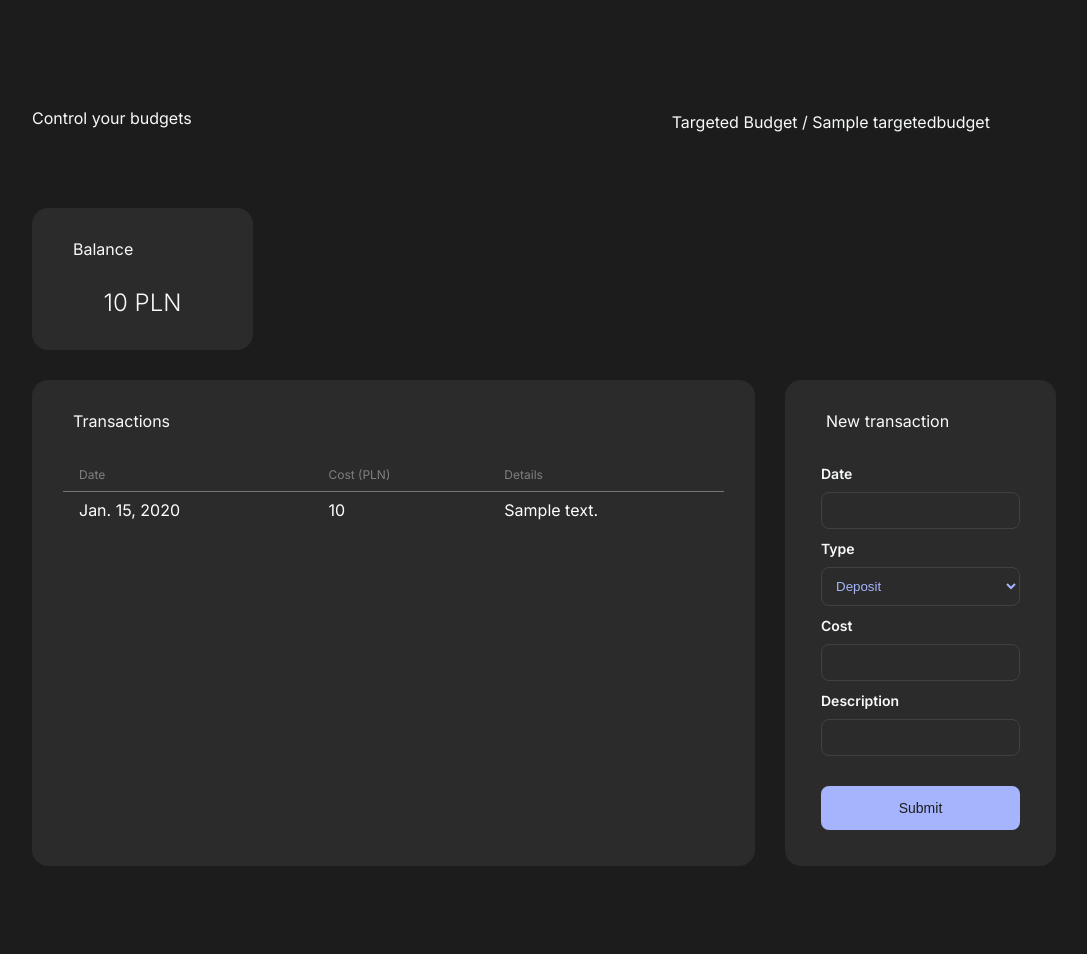
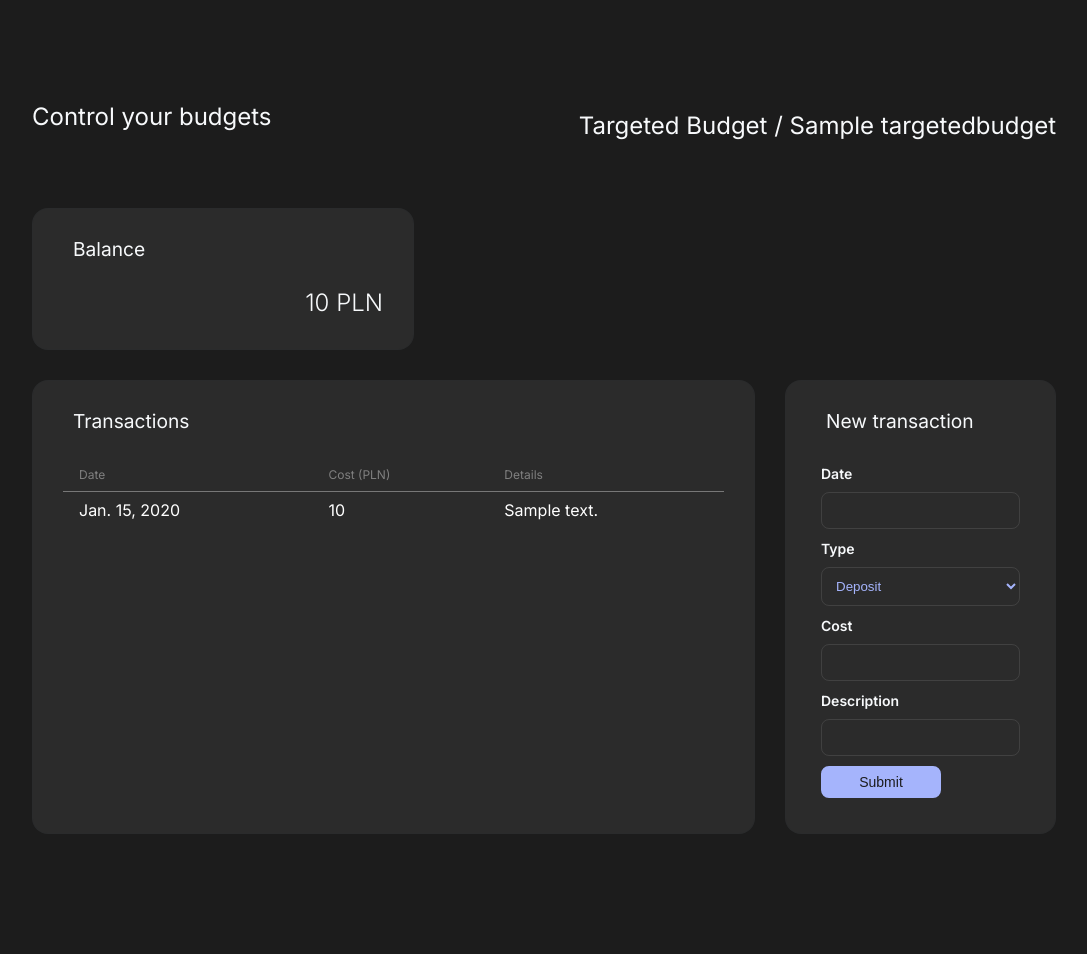
Before and after one commit to pbielenia/Ctrl-Budgets, a Django app: page /investments/targeted-budget/1/ in a window 1280 px wide. Shown: the whole page, without its empty margins (96-1183 px from the left). After the commit the page ends 834 px from the top, so only its background shows below. Run offline with Django 5.2, Linux system fonts and the light colour scheme; tables that the repository leaves empty hold one stand-in row (values such as "Sample post").

Commit message:
Add vault value label and update button

```diff
--- a/ctrl_budgets/investments/admin.py
+++ b/ctrl_budgets/investments/admin.py
@@ -12,5 +12,6 @@ admin.site.register(CurrencyRating)
 admin.site.register(AssetRating)
 admin.site.register(Transaction)
 admin.site.register(TargetedBudget)
+admin.site.register(TargetedBudgetsVaultValue)
 admin.site.register(TargetedTransaction)
 admin.site.register(PeriodicTargetedTransaction)
--- a/ctrl_budgets/investments/forms.py
+++ b/ctrl_budgets/investments/forms.py
@@ -4,6 +4,14 @@ from .models import TargetedTransaction
 
 class CreatePortfolioForm(forms.Form):
     name = forms.CharField(label="Name", max_length=80)
+
+
+class ChangeTargetedBudgetsVaultValueForm(forms.Form):
+    value = forms.IntegerField(min_value=5, step_size=5)
+
+    def __init__(self, *args, **kwargs):
+        super().__init__(*args, **kwargs)
+        self.fields['value'].widget.attrs.update({'class': 'form-input'})
 
 
 class NewTargetedTransactionForm(forms.Form):
--- a/ctrl_budgets/investments/models.py
+++ b/ctrl_budgets/investments/models.py
@@ -1,5 +1,6 @@
 from django.db import models
 from django.core.validators import MinValueValidator, MaxValueValidator
+from django.utils.timezone import now
 
 
 class Portfolio(models.Model):
@@ -142,3 +143,11 @@ class PeriodicTargetedTransaction(models.Model):
     type = models.CharField(max_length=4, choices=TYPE_CHOICES, default=TYPE_BUY)
     start_date = models.DateField()
     interval = models.DurationField()
+
+
+class TargetedBudgetsVaultValue(models.Model):
+    value = models.IntegerField()
+    timestamp = models.DateTimeField(default=now)
+
+    class Meta:
+        ordering = ["-timestamp"]
--- a/ctrl_budgets/investments/templates/investments/targeted-budget.html
+++ b/ctrl_budgets/investments/templates/investments/targeted-budget.html
@@ -51,7 +51,7 @@
                 </div>
                 {% endfor %}
                 <div>
-                    <input class="button form-button" type="submit" value="Submit">
+                    <input class="button button-violet button-middle" type="submit" value="Submit">
                 </div>
             </form>
         </div>
--- a/ctrl_budgets/investments/views.py
+++ b/ctrl_budgets/investments/views.py
@@ -146,14 +146,37 @@ def make_targeted_budgets_data(targeted_budgets) -> list:
     return budgets_data
 
 
+def get_current_targeted_budgets_vault_value():
+    latest = TargetedBudgetsVaultValue.objects.order_by('-timestamp').first()
+    if latest is None:
+        return 0
+    else:
+        return latest.value
+
+
+def make_new_change_targeted_budgets_vault_value_form(request):
+    form = ChangeTargetedBudgetsVaultValueForm(request.POST)
+    return form if form.is_valid() else ChangeTargetedBudgetsVaultValueForm()
+
+
 def index(request):
     context = dict()
 
     portfolios = Portfolio.objects.order_by('name')
     context['portfolios'] = make_portfolios_data(portfolios)
 
+    change_targeted_budgets_vault_value_form = make_new_change_targeted_budgets_vault_value_form(request)
+
+    if change_targeted_budgets_vault_value_form.is_valid():
+        entry = TargetedBudgetsVaultValue()
+        entry.value = change_targeted_budgets_vault_value_form.cleaned_data['value']
+        entry.save()
+        return HttpResponseRedirect(reverse('investments:index'))
+
     targeted_budgets = TargetedBudget.objects.order_by('name')
     context['targeted_budgets'] = make_targeted_budgets_data(targeted_budgets)
+    context['targeted_budgets_vault_form'] = change_targeted_budgets_vault_value_form
+    context['targeted_budgets_vault_value'] = get_current_targeted_budgets_vault_value()
 
     return render(request, 'investments/index.html', context)
 
--- a/ctrl_budgets/static/ctrl_budgets/style.css
+++ b/ctrl_budgets/static/ctrl_budgets/style.css
@@ -33,8 +33,9 @@ a:active {
 
     display: flex;
     align-items: center;
-    gap: 30rem;
+
     padding: 10px;
+    justify-content: space-between;
 
     height: 100px;
 
@@ -50,9 +51,10 @@ a:active {
     font-weight: 400;
     color: rgb(247 249 251);
     font-family: Inter, sans-serif;
-    font-size: 1rem;
+    font-size: 1.5rem;
     line-height: 1.25rem;
     margin-bottom: .5rem;
+
 }
 
 .content {
@@ -110,11 +112,11 @@ a:active {
     font-weight: 400;
     color: rgb(247 249 251);
     font-family: Inter, sans-serif;
-    font-size: 1rem;
+    font-size: 1.2rem;
     line-height: 1.25rem;
     margin-bottom: .5rem;
 
-    /* outline: dashed 1px black; */
+    /* outline: dashed 1px violet; */
 }
 
 .grid-item-body {
@@ -122,10 +124,23 @@ a:active {
 
     display: flex;
     align-items: start;
-    justify-content: center;
-
+    justify-content: space-around;
+    gap: 20px;
     /* outline: dashed 1px green; */
 
+}
+
+.grid-item-body h3 {
+    font-weight: 300;
+    color: rgb(247 249 251);
+    font-family: Inter, sans-serif;
+    font-size: 1rem;
+    line-height: 1.25rem;
+    margin-bottom: .5rem;
+}
+
+.flex-direction-column {
+    flex-direction: column;
 }
 
 .label-balance {
@@ -134,19 +149,23 @@ a:active {
     font-weight: 300;
     font-family: Inter, sans-serif;
     color: rgb(247 249 251);
+
+    width: 20rem;
+    text-align: right;
 }
 
 .form-base {
     width: 100%;
     display: flex;
     flex-direction: column;
+    align-items: stretch;
 }
 
 .form-base div {
     display: flex;
     flex-direction: column;
     padding: 5px;
-
+    align-items: stretch;
     /* outline: dotted 1px blue; */
 }
 
@@ -193,6 +212,7 @@ a:active {
     border-width: 2px;
     border-style: solid;
 
+    /* outline: dotted 1px blue; */
 }
 
 .button:hover,
@@ -203,6 +223,16 @@ a:active {
     color: white;
 }
 
+.button-violet {
+    background-color: rgb(165 180 252);
+    border-color: rgb(165 180 252);
+}
+
+.button-middle {
+    width: 120px;
+    padding: .25rem;
+}
+
 .form-button {
     background-color: rgb(165 180 252);
     border-color: rgb(165 180 252);
@@ -210,13 +240,6 @@ a:active {
     margin-top: 20px;
 
     padding: .625rem .625rem;
-}
-
-.table-button {
-    background-color: rgb(165 180 252);
-    border-color: rgb(165 180 252);
-
-    padding: .25rem 1rem;
 }
 
 .form-base select option {
@@ -269,6 +292,26 @@ table tbody tr:hover {
     background-color: #ffffff0d;
 }
 
-/* table tbody:nth-child(even) {
-    background-color: #ffffff0d
-} */
+.width-120px {
+    width: 120px;
+}
+
+.flex-align-right {
+    align-self: center;
+
+    width: 100%;
+    display: flex;
+    align-items: center;
+    justify-content: flex-end;
+    gap: 50px;
+
+    padding: 10px;
+}
+
+.outline-blue {
+    outline: dotted 1px blue;
+}
+
+.outline-cyan {
+    outline: dotted 1px cyan;
+}
```
Also changed, not shown: ctrl_budgets/investments/templates/investments/index.html (+16 -2 lines).
